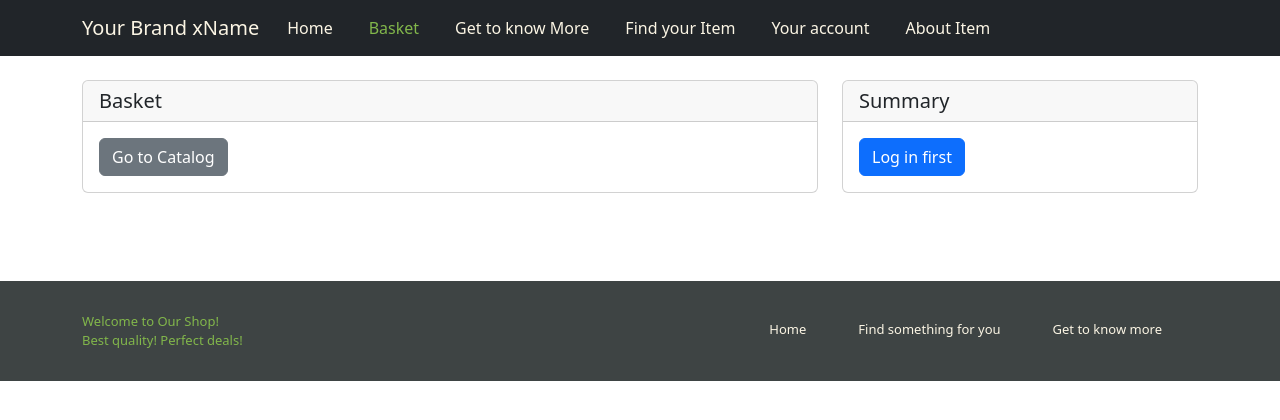
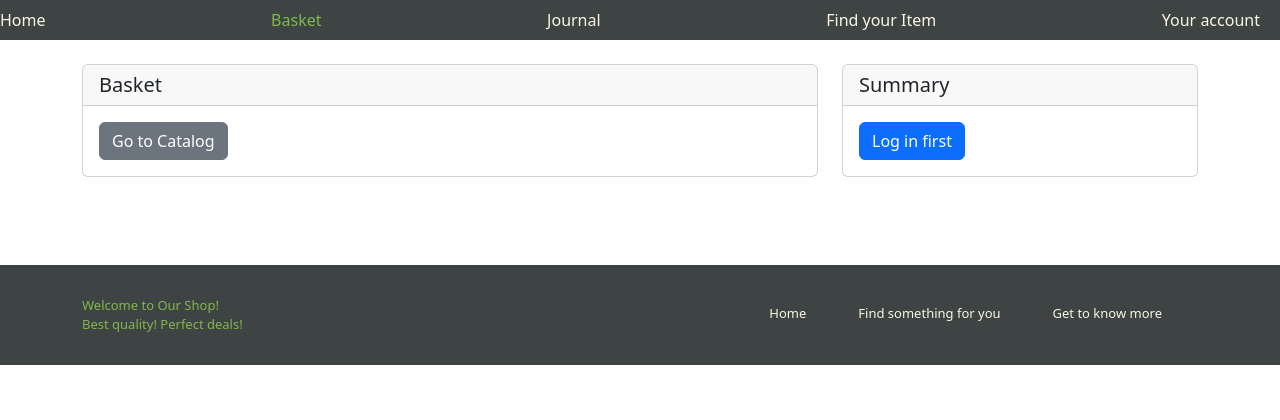
Before and after one commit to NastasiaKarpenko/ACSD_project, a React (Create React App) app: page /Basket in a window 1280 px wide. Shown: the top 420 px of the page. Built offline with nearby package versions, Linux system fonts and the light colour scheme.

Commit message:
added styling to product page

```diff
--- a/src/components/Navbar.js
+++ b/src/components/Navbar.js
@@ -1,33 +1,18 @@
 import { NavLink } from "react-router-dom";
 
 function Navbar() {
+
     return (
-        <nav className="navbar navbar-expand-lg navbar-dark bg-dark">
-            <div className="container">
-                <NavLink className="navbar-brand" to="/">Your Brand xName</NavLink>
-                <button className="navbar-toggler" type="button" data-toggle="collapse" data-target="#navbarNav" aria-controls="navbarNav" aria-expanded="false" aria-label="Toggle navigation">
-                    <span className="navbar-toggler-icon"></span>
-                </button>
-                <div className="collapse navbar-collapse" id="navbarNav">
-                    <ul className="navbar-nav ml-auto">
-                        <NavItem to="/" label="Home" />
-                        <NavItem to="/Basket" label="Basket" />
-                        <NavItem to="/Blog" label="Get to know More" />
-                        <NavItem to="/Catalog" label="Find your Item" />
-                        <NavItem to="/LogIn" label="Your account" />
-                        <NavItem to="/ProductPage" label="About Item" />
-                    </ul>
-                </div>
-            </div>
-        </nav>
-    );
-}
+        <div>
+            <nav className="navbar">
+                <NavLink to="/">Home</NavLink>
+                <NavLink to="/Basket">Basket</NavLink>
+                <NavLink to="/Blog">Journal</NavLink>
+                <NavLink to="/Catalog">Find your Item</NavLink>
+                <NavLink to="/LogIn">Your account</NavLink>
 
-function NavItem({ to, label }) {
-    return (
-        <li className="nav-item">
-            <NavLink className="nav-link" activeClassName="active" exact to={to}>{label}</NavLink>
-        </li>
+            </nav>
+        </div>
     );
 }
 
--- a/src/components/ProductInfo.js
+++ b/src/components/ProductInfo.js
@@ -8,7 +8,7 @@ function ProductInfo(props) {
     return (
         <div>
             <div>
-
+                hello
 
                 <img src={props.item.images[0]} alt={props.item.title} width={200} />
                 <p><strong>{props.item.title}</strong></p>
@@ -18,7 +18,6 @@ function ProductInfo(props) {
                 <p>Quantity: {props.item.quantity}</p>
 
 
-
             </div>
         </div>
     )
--- a/src/views/ProductPage.js
+++ b/src/views/ProductPage.js
@@ -86,9 +86,23 @@ function ProductPage(props) {
   return (
     <div>
       {item ? (
-        <>
-          <img src={item.images[0]} alt={item.title} width={200} />
-          <p><strong>{item.title}</strong></p>
+
+        <div className="container py-4">
+          <div className="row">
+            <div className="col-lg-8">
+              <div className="card mb-3">
+
+
+                <div className="card-body">
+                  <img src={item.images[0]} alt={item.title} />
+                </div>
+              </div>
+            </div>
+            <div className="col-lg-4">
+              <div className="card">
+                <div className="card-header">
+                  <p className="card-title mb-0"><strong>{item.title}</strong></p>
+                  <div className="card-body">
                     <p>Description: {item.description}</p>
                     <p>Brand: {item.brand}</p>
                     <p>Price: {currency}{item.price}</p>
@@ -99,7 +113,13 @@ function ProductPage(props) {
 
                       <button onClick={removeItem}>Remove</button>
                     </form>
-        </>
+                  </div>
+                </div>
+              </div>
+            </div>
+          </div>
+        </div>
+
       ) : (
         <p>Loading...</p>
       )}
```
Lines whose indentation alone changed are shown as unchanged.
